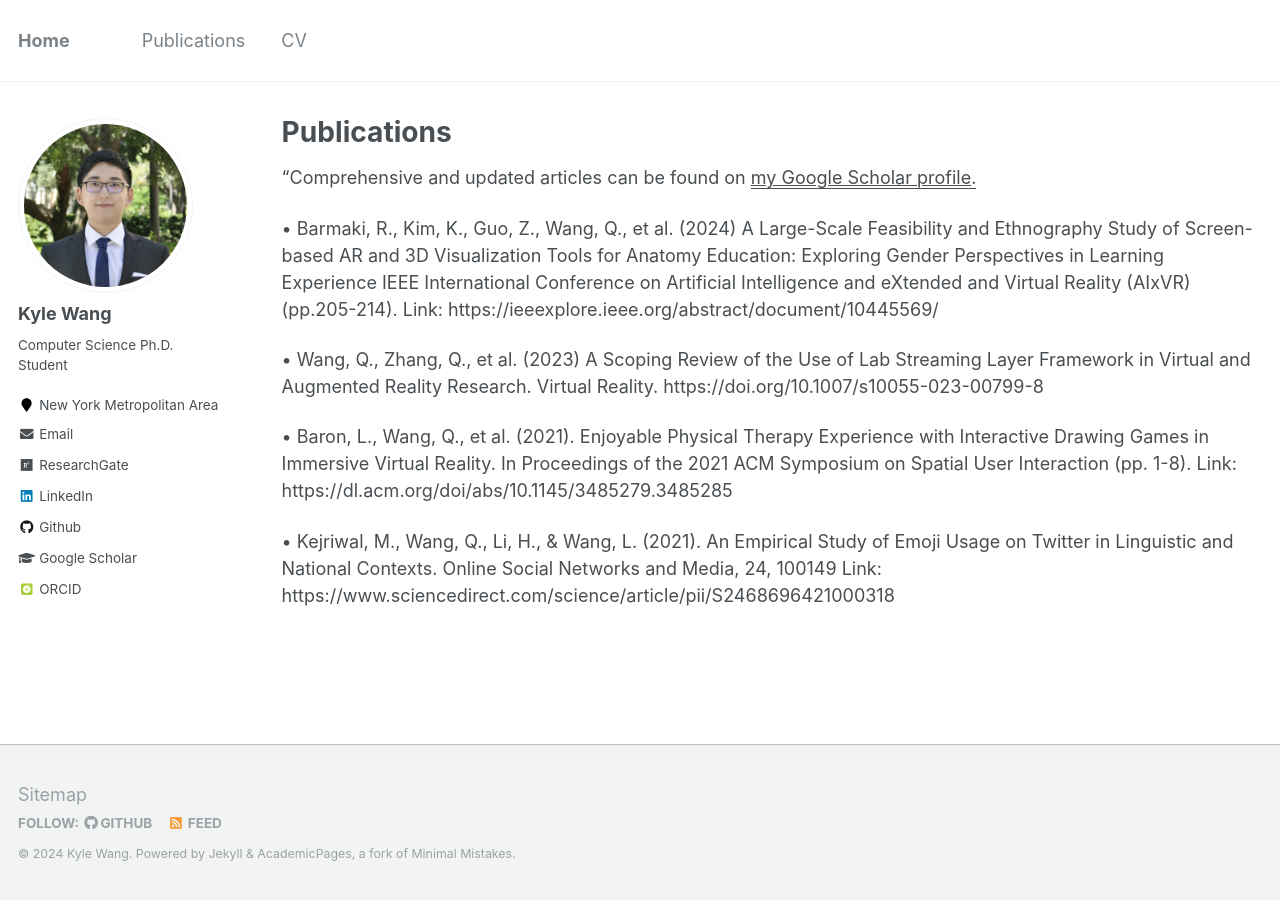
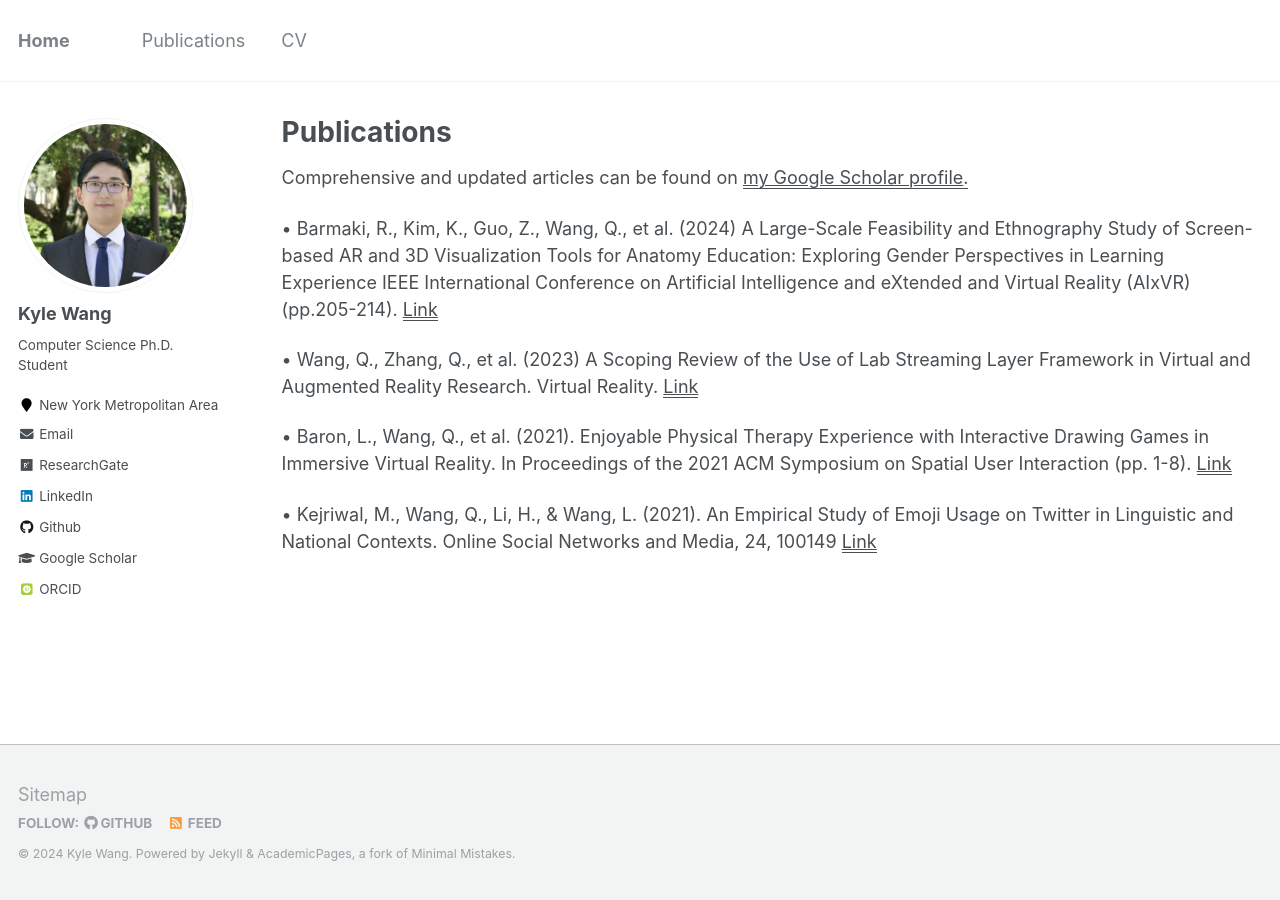
Before and after one commit to kyleearth/kyleearth.github.io, a Jekyll site: the page built from _pages/publications.md, in a window 1280 px wide. Built offline with Jekyll 4.4.1, drawn with Linux system fonts in a browser that asks for light colours; some web fonts are replaced.

Commit message:
Update publications.md

```diff
--- a/_pages/publications.md
+++ b/_pages/publications.md
@@ -7,14 +7,15 @@ author_profile: true
 
 
 {% if site.author.googlescholar %}
-  "Comprehensive and updated articles can be found on <u><a href="{{site.author.googlescholar}}">my Google Scholar profile</a>.</u>
+  Comprehensive and updated articles can be found on <u><a href="{{site.author.googlescholar}}">my Google Scholar profile</a>.</u>
 {% endif %}
 
 
-• Barmaki, R., Kim, K., Guo, Z., Wang, Q., et al. (2024) A Large-Scale Feasibility and Ethnography Study of Screen-based AR and 3D Visualization Tools for Anatomy Education: Exploring Gender Perspectives in Learning Experience IEEE International Conference on Artificial Intelligence and eXtended and Virtual Reality (AIxVR)(pp.205-214). Link: https://ieeexplore.ieee.org/abstract/document/10445569/
+• Barmaki, R., Kim, K., Guo, Z., Wang, Q., et al. (2024) A Large-Scale Feasibility and Ethnography Study of Screen-based AR and 3D Visualization Tools for Anatomy Education: Exploring Gender Perspectives in Learning Experience IEEE International Conference on Artificial Intelligence and eXtended and Virtual Reality (AIxVR)(pp.205-214). <u><a href="{{https://ieeexplore.ieee.org/abstract/document/10445569/}}">Link</a></u>
 
-• Wang, Q., Zhang, Q., et al. (2023) A Scoping Review of the Use of Lab Streaming Layer Framework in Virtual and Augmented Reality Research. Virtual Reality. https://doi.org/10.1007/s10055-023-00799-8
 
-• Baron, L., Wang, Q., et al. (2021). Enjoyable Physical Therapy Experience with Interactive Drawing Games in Immersive Virtual Reality. In Proceedings of the 2021 ACM Symposium on Spatial User Interaction (pp. 1-8). Link: https://dl.acm.org/doi/abs/10.1145/3485279.3485285
+• Wang, Q., Zhang, Q., et al. (2023) A Scoping Review of the Use of Lab Streaming Layer Framework in Virtual and Augmented Reality Research. Virtual Reality. <u><a href="{{https://doi.org/10.1007/s10055-023-00799-8}}">Link</a></u>
 
-• Kejriwal, M., Wang, Q., Li, H., & Wang, L. (2021). An Empirical Study of Emoji Usage on Twitter in Linguistic and National Contexts. Online Social Networks and Media, 24, 100149 Link: https://www.sciencedirect.com/science/article/pii/S2468696421000318
+• Baron, L., Wang, Q., et al. (2021). Enjoyable Physical Therapy Experience with Interactive Drawing Games in Immersive Virtual Reality. In Proceedings of the 2021 ACM Symposium on Spatial User Interaction (pp. 1-8). <u><a href="{{https://dl.acm.org/doi/abs/10.1145/3485279.3485285}}">Link</a></u>
+
+• Kejriwal, M., Wang, Q., Li, H., & Wang, L. (2021). An Empirical Study of Emoji Usage on Twitter in Linguistic and National Contexts. Online Social Networks and Media, 24, 100149 <u><a href="{{https://www.sciencedirect.com/science/article/pii/S2468696421000318}}">Link</a></u>
```
